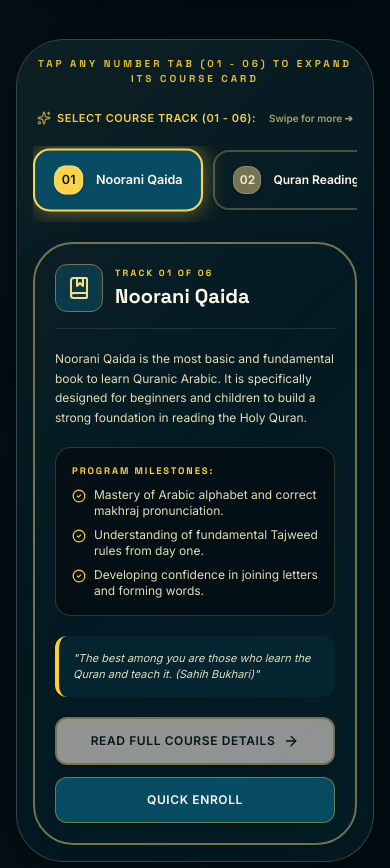
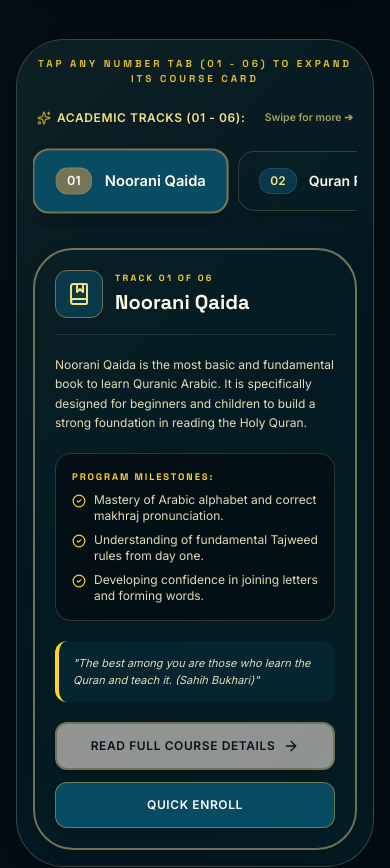
Before and after one commit to haideralikhan5036/beacon-quran-institute, a React (Vite) app: page / in a window 390 px wide. Shown: the part 2356-3224 px from the top of the page. Built offline with nearby package versions, Linux system fonts and the light colour scheme.

Commit message:
Courses Mobile: remove bright yellow glowing outline, enlarge course buttons, apply elegant Midnight Green and Fusion Gold palette while keeping auto-scroll physics and desktop view untouched

```diff
--- a/src/components/Courses.tsx
+++ b/src/components/Courses.tsx
@@ -488,19 +488,19 @@
 
             {/* Header & Swipe Hint */}
             <div className={`flex items-center justify-between px-1 ${isAr ? 'flex-row-reverse' : ''}`}>
-              <div className="flex items-center gap-1.5 text-[#FCD34D] font-extrabold text-[11px] uppercase tracking-wider">
-                <Sparkles className="w-3.5 h-3.5 text-[#FCD34D] animate-pulse" />
-                <span>{isAr ? "اختر المسار (01 - 06):" : "Select Course Track (01 - 06):"}</span>
+              <div className="flex items-center gap-1.5 text-amber-200 font-extrabold text-xs uppercase tracking-wider">
+                <Sparkles className="w-3.5 h-3.5 text-amber-300 animate-pulse" />
+                <span>{isAr ? "المسارات الأكاديمية (01 - 06):" : "Academic Tracks (01 - 06):"}</span>
               </div>
-              <span className="text-[10px] font-bold text-amber-200/90 flex items-center gap-1 animate-pulse">
+              <span className="text-[10.5px] font-bold text-amber-200/90 flex items-center gap-1 animate-pulse">
                 {isAr ? "اسحب للمزيد ➔" : "Swipe for more ➔"}
               </span>
             </div>
 
-            {/* Horizontal Scrollable High-Contrast 3D Ribbon Pill Dock */}
+            {/* Horizontal Scrollable Larger Elegant Course Buttons */}
             <div
               ref={mobileRibbonRef}
-              className="flex items-center gap-3.5 overflow-x-auto pb-3 pt-1 px-1 scrollbar-none snap-x"
+              className="flex items-center gap-3.5 overflow-x-auto pb-4 pt-1 px-1 scrollbar-none snap-x"
             >
               {coursesList.map((course, idx) => {
                 const isActive = idx === activeIndex;
@@ -510,14 +510,14 @@
                   <button
                     key={course.title}
                     onClick={() => handleMobileSelect(idx)}
-                    className={`snap-center shrink-0 px-4.5 py-3.5 rounded-2xl font-extrabold text-xs transition-all duration-300 flex items-center gap-3 cursor-pointer ${
+                    className={`snap-center shrink-0 px-5 py-4 rounded-2xl font-extrabold text-sm transition-all duration-300 flex items-center gap-3 cursor-pointer ${
                       isActive
-                        ? `bg-[#084C63] border-2 border-[#FCD34D] text-white shadow-[0_0_22px_rgba(252,211,77,0.45)] scale-105 z-20`
-                        : 'bg-[#051b23] border-2 border-[#757454]/60 text-amber-100/90 shadow-md hover:border-[#FCD34D]/60'
+                        ? `bg-[#084C63] border-2 border-[#757454] text-white shadow-2xl scale-105 z-20`
+                        : 'bg-[#051b23] border border-[#757454]/40 text-amber-100/80 shadow-md hover:border-[#757454]'
                     }`}
                   >
-                    {/* High-Contrast Number Badge */}
-                    <span className={`w-7 h-7 rounded-xl ${isActive ? 'bg-[#FCD34D] text-[#03171e]' : `${theme.bg} ${theme.text}`} flex items-center justify-center font-black text-xs shadow-md border border-white/20`}>
+                    {/* Refined Brand Palette Number Badge */}
+                    <span className={`px-2.5 py-1 rounded-xl ${isActive ? 'bg-[#757454] text-white' : 'bg-[#084C63]/60 text-amber-200'} flex items-center justify-center font-extrabold text-xs shadow border border-white/10`}>
                       {theme.num}
                     </span>
                     <span className="whitespace-nowrap font-bold text-amber-50">{course.title}</span>
```
